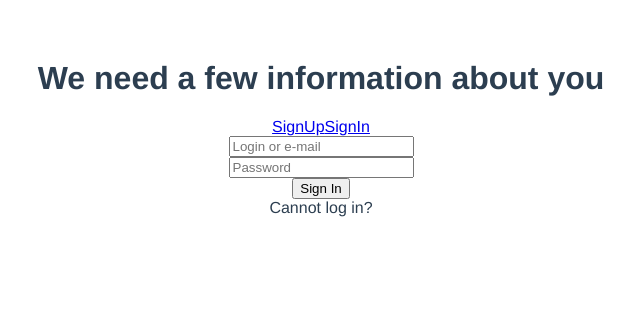
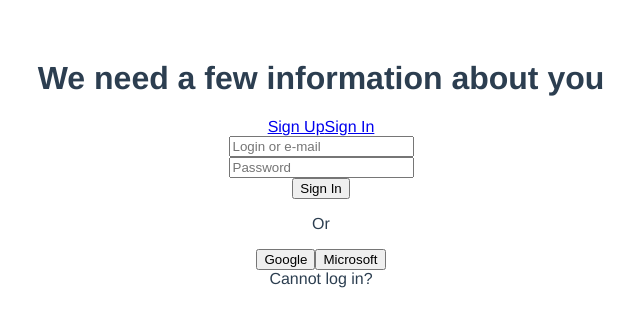
Before and after one commit to pasiastazebra/login-form-demo, a Vue app in the folder login-form/: page /signin in a window 1280 px wide. Shown: the top 326 px of the page, without its empty margins (319-959 px from the left). Built offline with nearby package versions, Linux system fonts and the light colour scheme.

Commit message:
html done

```diff
--- a/login-form/src/components/FormScreen.vue
+++ b/login-form/src/components/FormScreen.vue
@@ -2,14 +2,15 @@
   <div class="window">
     <h1 class="window-title">We need a few information about you</h1>
     <nav class="window-switch">
-      <router-link to="/signup" class="window-switch-option">SignUp</router-link>
-      <router-link to="/signin" class="window-switch-option">SignIn</router-link>
+      <router-link to="/signup" class="window-switch-option">Sign Up</router-link>
+      <router-link to="/signin" class="window-switch-option">Sign In</router-link>
     </nav>
     <router-view></router-view>
   </div>
 </template>
 
 <script>
+
 export default {
   name: "FormScreen"
 };
--- a/login-form/src/components/form_components/SignIn.vue
+++ b/login-form/src/components/form_components/SignIn.vue
@@ -9,6 +9,11 @@
         <br>
         <input type="submit" value="Sign In">
       </form>
+      <div class="section">
+        <p class="section-text">Or</p>
+        <button class="button">Google</button>
+        <button class="button">Microsoft</button>
+      </div>
       <a>Cannot log in?</a>
     </div>
     </div>
--- a/login-form/src/components/form_components/SignUp.vue
+++ b/login-form/src/components/form_components/SignUp.vue
@@ -15,6 +15,11 @@
         <br>
         <input type="submit" value="Sign Up">
       </form>
+      <div class="section">
+        <p class="section-text">Or</p>
+        <button class="button">Google</button>
+        <button class="button">Microsoft</button>
+      </div>
     </div>
 </template>
 
```
Lines whose indentation alone changed are shown as unchanged.
